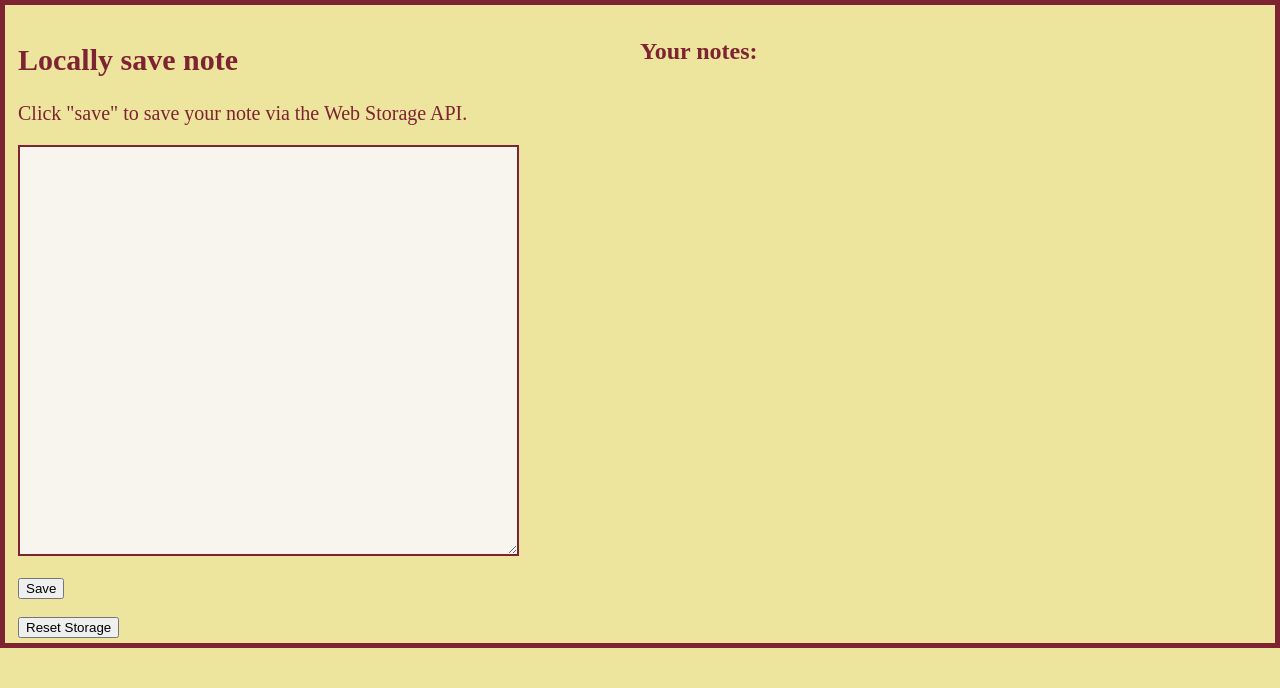
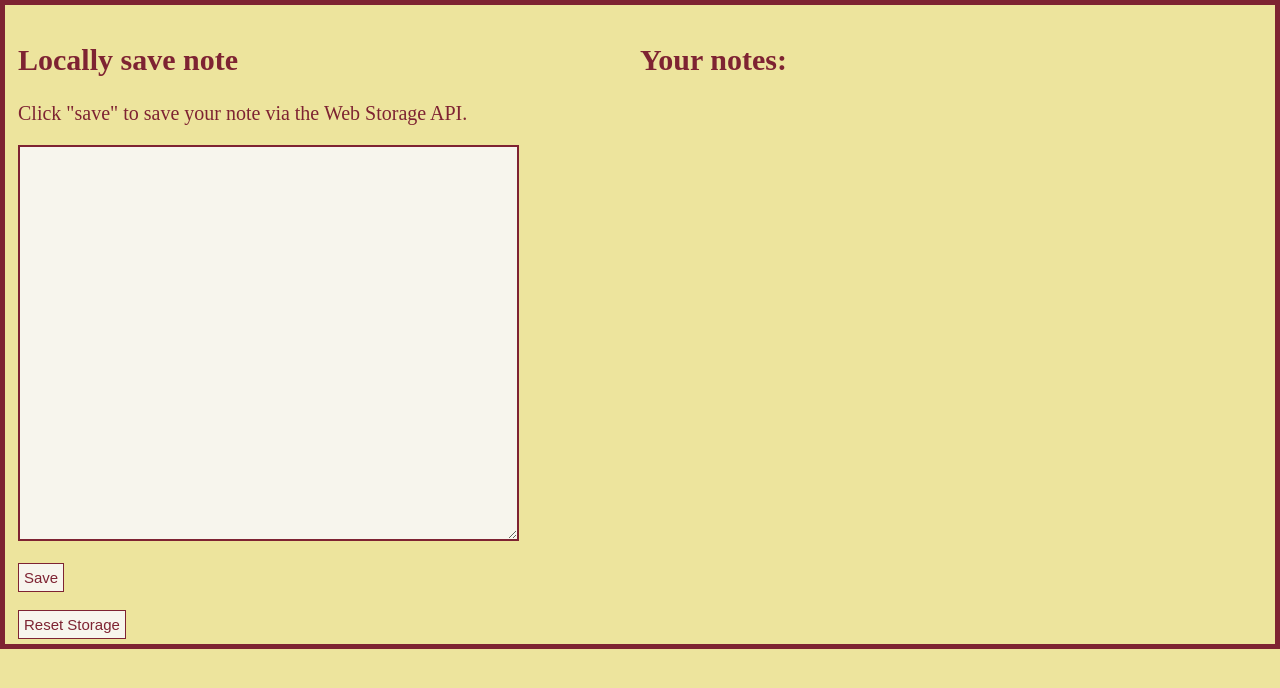
Before and after one commit to Aaron638/coms319-noted, a plain HTML site: page Noted/index.html in a window 1280 px wide. Drawn offline with Linux system fonts and the light colour scheme.

Commit message:
Even more styling

```diff
--- a/Noted/index.html
+++ b/Noted/index.html
@@ -33,10 +33,7 @@
 		p#p{
 			font-size: 20px;
 		}
-		.button {
-			border: none;
-			background-color: Tomato;
-		}
+
 	</style>
 
 </head>
@@ -47,20 +44,20 @@
 		<h2 style="font-size:30px; color:#7E2332;">Locally save note</h2>
 		<p id="p" style="color:#7E2332;">Click "save" to save your note via the Web Storage API.</p>
 		<form id="newNote">
-			<textarea name="note" id="note" rows="27" cols="60"></textarea>
+			<textarea name="note" id="note" rows="26" cols="60"></textarea>
 			<br><br>
-			<input type="button" value="Save" onClick="addNote()">
+			<input type="button" style="color:#7E2332; background-color:#f7f5ed; border:1.5px solid #7E2332; font-size:15px; padding:5px;" value="Save" onClick="addNote()">
 		</form>
 
 		<br>
-		<input type="button" id="ResetStorage" value="Reset Storage" onClick="reset_storage(); refreshNotes()">
+		<input type="button" id="ResetStorage" style="color:#7E2332; background-color:#f7f5ed; border:1.5px solid #7E2332; font-size:15px; padding:5px;" value="Reset Storage" onClick="reset_storage(); refreshNotes()">
 		<br>
 
 	</div>
 
 	<div class="mergeNote">
-		<h2 style="color:#7E2332;">Your notes:</h2>
-		<ul id="noteList"></ul>
+		<h2 style="color:#7E2332; font-size:30px;">Your notes:</h2>
+		<ul style="color:#7E2332;" id="noteList"></ul>
 	</div>
 
 </body>
```
